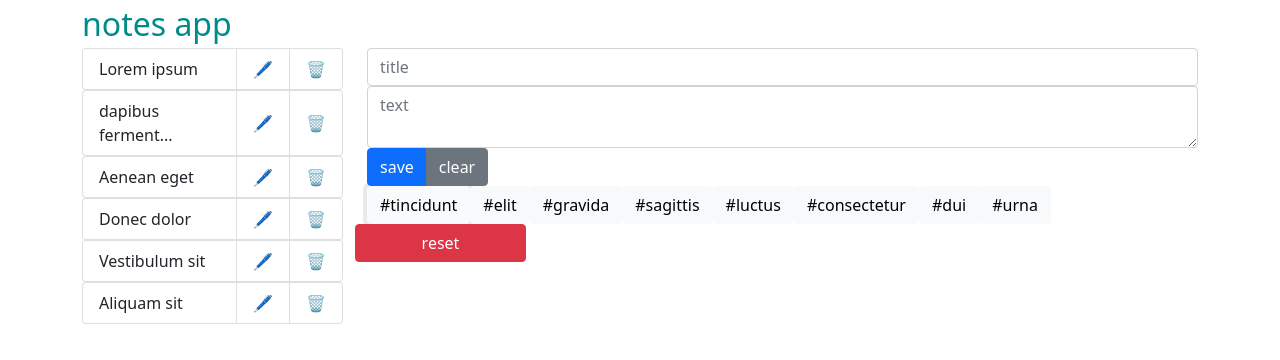
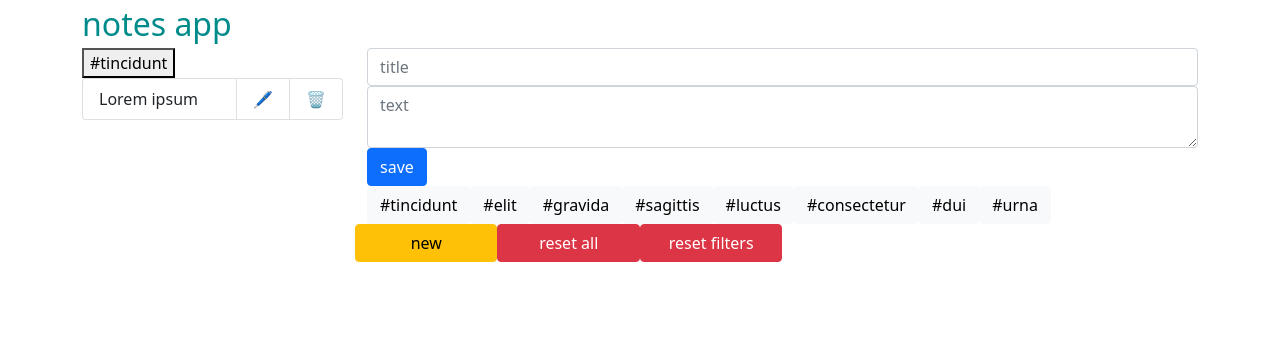
Before and after one commit to andreikrivets/nstt, a React (Create React App) app: page / in a window 1280 px wide. Both pictures are taken after a click on the button "#tincidunt". Shown: the top 360 px of the page. Built offline with nearby package versions, Linux system fonts and the light colour scheme; the HTML template or start-up script is replaced by a standard one.

Commit message:
feat: add main filter logic

```diff
--- a/src/App.jsx
+++ b/src/App.jsx
@@ -6,24 +6,73 @@ import Forms from './components/Forms';
 import Header from './components/Header';
 import Tags from './components/Tags';
 import Notes from './components/Notes';
+import CurrentFilter from './components/Filter';
 
 import storage from './data/storage.json';
 import getTagsFromInitialText from './utils/getTagsFromInitialText';
+import getFiltredData from './utils/getFiltredData';
 
 const App = () => {
   const [data, setData] = useState([]);
+  const [filtredData, setFiltredData] = useState([]);
   const [currentNote, setCurrentNote] = useState('');
+  const [mode, setMode] = useState('edit');
+  // eslint-disable-next-line no-unused-vars
+  const [isFiltred, setIsfiltred] = useState(false);
+  const [filter, setFilter] = useState('');
 
   useEffect(() => {
     setData(getTagsFromInitialText(storage));
   }, []);
 
-  const handleEdit = (note) => setCurrentNote(note);
-  const handleDelete = (id) => setData((prev) => prev.filter((note) => note.id !== id));
-  const handleSaveNote = (newNote) => setData(() => [...data, newNote]);
-  const handleUpdateNote = (newNote) =>
-    setData((prev) => prev.map((note) => (note.id === newNote.id ? newNote : note)));
-  const handleOpen = (id) => console.log(id);
+  const handleEdit = (note) => {
+    setMode('edit');
+    setCurrentNote(note);
+  };
+  const handleDelete = (id) => {
+    setData((prev) => prev.filter((note) => note.id !== id));
+    setCurrentNote('');
+  };
+  const handleUpdateNote = (newNote) => {
+    setCurrentNote(newNote);
+    setData((prev) => {
+      const newData = prev.map((note) => (note.id === newNote.id ? newNote : note));
+      if (isFiltred) {
+        setFiltredData(() => getFiltredData(newData, filter));
+      }
+      return newData;
+    });
+  };
+  const handleOpen = (note) => {
+    setMode('show');
+    setCurrentNote(note);
+  };
+  const handleCreateNew = () => {
+    setMode('edit');
+    setCurrentNote('');
+  };
+
+  const handleApplyFilter = (tag) => {
+    setIsfiltred(true);
+    setFilter((prev) => {
+      const uniqueFilter = Array.from(new Set([...prev, tag]));
+      setFiltredData(() => getFiltredData(data, uniqueFilter));
+      return uniqueFilter;
+    });
+  };
+
+  const handleRemoveFilter = (filterName) => {
+    const newFilters = filter.filter((tag) => tag !== filterName);
+    if (newFilters.length) {
+      setIsfiltred(true);
+      setFilter(newFilters);
+      setFiltredData(() => getFiltredData(data, newFilters));
+    } else {
+      setFilter([]);
+      setIsfiltred(false);
+      setFiltredData(() => []);
+    }
+  };
 
   return (
     <Container fluid="xl">
@@ -34,9 +83,10 @@ const App = () => {
       </Row>
       <Row>
         <Col xs={3}>
+          <CurrentFilter filter={filter} removeFilter={handleRemoveFilter} />
           {data.length ? (
             <Notes
-              data={data}
+              data={isFiltred ? filtredData : data}
               handleEdit={handleEdit}
               handleDelete={handleDelete}
               handleOpen={handleOpen}
@@ -47,14 +97,25 @@ const App = () => {
         </Col>
         <Col md>
           <Row>
-            <Forms content={currentNote} saveNote={handleSaveNote} updateNote={handleUpdateNote} />
+            <Forms
+              mode={mode}
+              content={currentNote}
+              saveNote={(newNote) => setData(() => [...data, newNote])}
+              updateNote={handleUpdateNote}
+            />
           </Row>
           <Row>
-            <Tags data={data} />
+            <Tags data={data} applyFilter={handleApplyFilter} />
           </Row>
-          <Row xs={5}>
+          <Row xs={6}>
+            <Button variant="warning" onClick={handleCreateNew}>
+              new
+            </Button>
             <Button variant="danger" onClick={() => setData(getTagsFromInitialText(storage))}>
-              reset
+              reset all
+            </Button>
+            <Button variant="danger" onClick={() => setFilter('')}>
+              reset filters
             </Button>
           </Row>
         </Col>
--- /dev/null
+++ b/src/components/Filter/index.jsx
@@ -0,0 +1,17 @@
+import React from 'react';
+import uniqid from 'uniqid';
+
+const CurrentFilter = ({ filter, removeFilter }) => {
+  if (!filter) return null;
+  return (
+    <>
+      {filter.map((tag) => (
+        <button type="button" key={uniqid()} onClick={(e) => removeFilter(e.target.textContent)}>
+          {tag}
+        </button>
+      ))}
+    </>
+  );
+};
+
+export default CurrentFilter;
--- /dev/null
+++ b/src/components/Forms/EditForm.jsx
@@ -0,0 +1,61 @@
+import React, { useEffect, useState } from 'react';
+import uniqid from 'uniqid';
+import { Button, ButtonGroup, Form } from 'react-bootstrap';
+
+const EditForm = ({ content, saveNote, updateNote }) => {
+  const [noteData, setNoteData] = useState({});
+
+  useEffect(() => {
+    setNoteData(content);
+  }, [content]);
+
+  const handleSubmit = (e) => {
+    const title = e.target[0].value;
+    const text = e.target[1].value;
+    const tags = Array.from(new Set(text.match(/#\w+/g))) || [];
+
+    if (!noteData.id) saveNote({ id: uniqid(), title, text, tags });
+    else {
+      updateNote({
+        id: noteData.id,
+        title,
+        text,
+        tags,
+      });
+    }
+    setNoteData({});
+    e.preventDefault();
+  };
+
+  const handleTitleChange = (event) => setNoteData({ ...noteData, title: event.target.value });
+  const handleTextChange = (event) => setNoteData({ ...noteData, text: event.target.value });
+
+  return (
+    <Form onSubmit={handleSubmit}>
+      <Form.Group>
+        <Form.Control
+          onChange={handleTitleChange}
+          value={noteData.title || ''}
+          size="md"
+          placeholder="title"
+          required
+        />
+        <Form.Control
+          as="textarea"
+          onChange={handleTextChange}
+          value={noteData.text || ''}
+          size="md"
+          placeholder="text"
+          required
+        />
+        <ButtonGroup>
+          <Button type="submit" variant="primary">
+            save
+          </Button>
+        </ButtonGroup>
+      </Form.Group>
+    </Form>
+  );
+};
+
+export default EditForm;
--- /dev/null
+++ b/src/components/Forms/ShowForm.jsx
@@ -0,0 +1,15 @@
+import React from 'react';
+import { Card } from 'react-bootstrap';
+
+const ShowForm = ({ content }) => {
+  return (
+    <>
+      <Card>
+        <Card.Title>{content.title}</Card.Title>
+        <Card.Body>{content.text}</Card.Body>
+      </Card>
+    </>
+  );
+};
+
+export default ShowForm;
--- a/src/components/Forms/index.jsx
+++ b/src/components/Forms/index.jsx
@@ -1,64 +1,12 @@
-import React, { useEffect, useState } from 'react';
-import uniqid from 'uniqid';
-import { Button, ButtonGroup, Form } from 'react-bootstrap';
+import React from 'react';
 
-const Forms = ({ content, saveNote, updateNote }) => {
-  const [noteData, setNoteData] = useState({});
+import EditForm from './EditForm';
+import ShowForm from './ShowForm';
 
-  useEffect(() => {
-    setNoteData(content);
-  }, [content]);
-
-  const handleSubmit = (e) => {
-    const title = e.target[0].value;
-    const text = e.target[1].value;
-    const tags = Array.from(new Set(text.match(/#\w+/g))) || [];
-
-    if (!noteData.id) saveNote({ id: uniqid(), title, text, tags });
-    else {
-      updateNote({
-        id: noteData.id,
-        title,
-        text,
-        tags,
-      });
-    }
-    setNoteData({});
-    e.preventDefault();
-  };
-
-  const handleTitleChange = (event) => setNoteData({ ...noteData, title: event.target.value });
-  const handleTextChange = (event) => setNoteData({ ...noteData, text: event.target.value });
-
-  return (
-    <Form onSubmit={handleSubmit}>
-      <Form.Group>
-        <Form.Control
-          onChange={handleTitleChange}
-          value={noteData.title || ''}
-          size="md"
-          placeholder="title"
-          required
-        />
-        <Form.Control
-          as="textarea"
-          onChange={handleTextChange}
-          value={noteData.text || ''}
-          size="md"
-          placeholder="text"
-          required
-        />
-        <ButtonGroup>
-          <Button type="submit" variant="primary">
-            save
-          </Button>
-          <Button onClick={() => setNoteData({})} variant="secondary">
-            clear
-          </Button>
-        </ButtonGroup>
-      </Form.Group>
-    </Form>
-  );
+const Forms = ({ mode, content, saveNote, updateNote }) => {
+  if (mode === 'edit')
+    return <EditForm content={content} saveNote={saveNote} updateNote={updateNote} />;
+  return <ShowForm content={content} />;
 };
 
 export default Forms;
--- a/src/components/Notes/Note.jsx
+++ b/src/components/Notes/Note.jsx
@@ -4,7 +4,7 @@ import { ListGroup } from 'react-bootstrap';
 const Note = ({ data, handleEdit, handleDelete, handleOpen }) => {
   return (
     <ListGroup horizontal>
-      <ListGroup.Item action onClick={() => handleOpen(data.id)}>
+      <ListGroup.Item action onClick={() => handleOpen(data)}>
         {data.title.length > 15 ? `${data.title.slice(0, 15)}...` : data.title}
       </ListGroup.Item>
       <ListGroup.Item as="button" onClick={() => handleEdit(data)}>
--- a/src/components/Tags/Tag.jsx
+++ b/src/components/Tags/Tag.jsx
@@ -1,8 +1,12 @@
 import React from 'react';
 import { Button } from 'react-bootstrap';
 
-const Tag = ({ tagText }) => {
-  return <Button variant="light">{tagText}</Button>;
+const Tag = ({ tagText, applyFilter }) => {
+  return (
+    <Button variant="light" onClick={() => applyFilter(tagText)}>
+      {tagText}
+    </Button>
+  );
 };
 
 export default Tag;
--- a/src/components/Tags/index.jsx
+++ b/src/components/Tags/index.jsx
@@ -3,10 +3,15 @@ import uniqid from 'uniqid';
 
 import Tag from './Tag';
 
-const Tags = ({ data }) => {
+const Tags = ({ data, applyFilter }) => {
   if (!data && !data.length) return <span> No tags </span>;
+  const uniqueTags = Array.from(new Set(data.map((note) => note.tags).flat()));
   return (
-    <div>{data.map((note) => note.tags.map((tag) => <Tag tagText={tag} key={uniqid()} />))}</div>
+    <div>
+      {uniqueTags.map((tag) => (
+        <Tag tagText={tag} key={uniqid()} applyFilter={applyFilter} />
+      ))}
+    </div>
   );
 };
 
--- /dev/null
+++ b/src/utils/getFiltredData.js
@@ -0,0 +1,11 @@
+export default (data, tags) => {
+  const filtredData = data.filter((note) => {
+    const isValid = tags.reduce((acc, tag) => {
+      // eslint-disable-next-line no-param-reassign
+      acc += note.tags.includes(tag);
+      return acc;
+    }, false);
+    return isValid;
+  });
+  return filtredData;
+};
```
